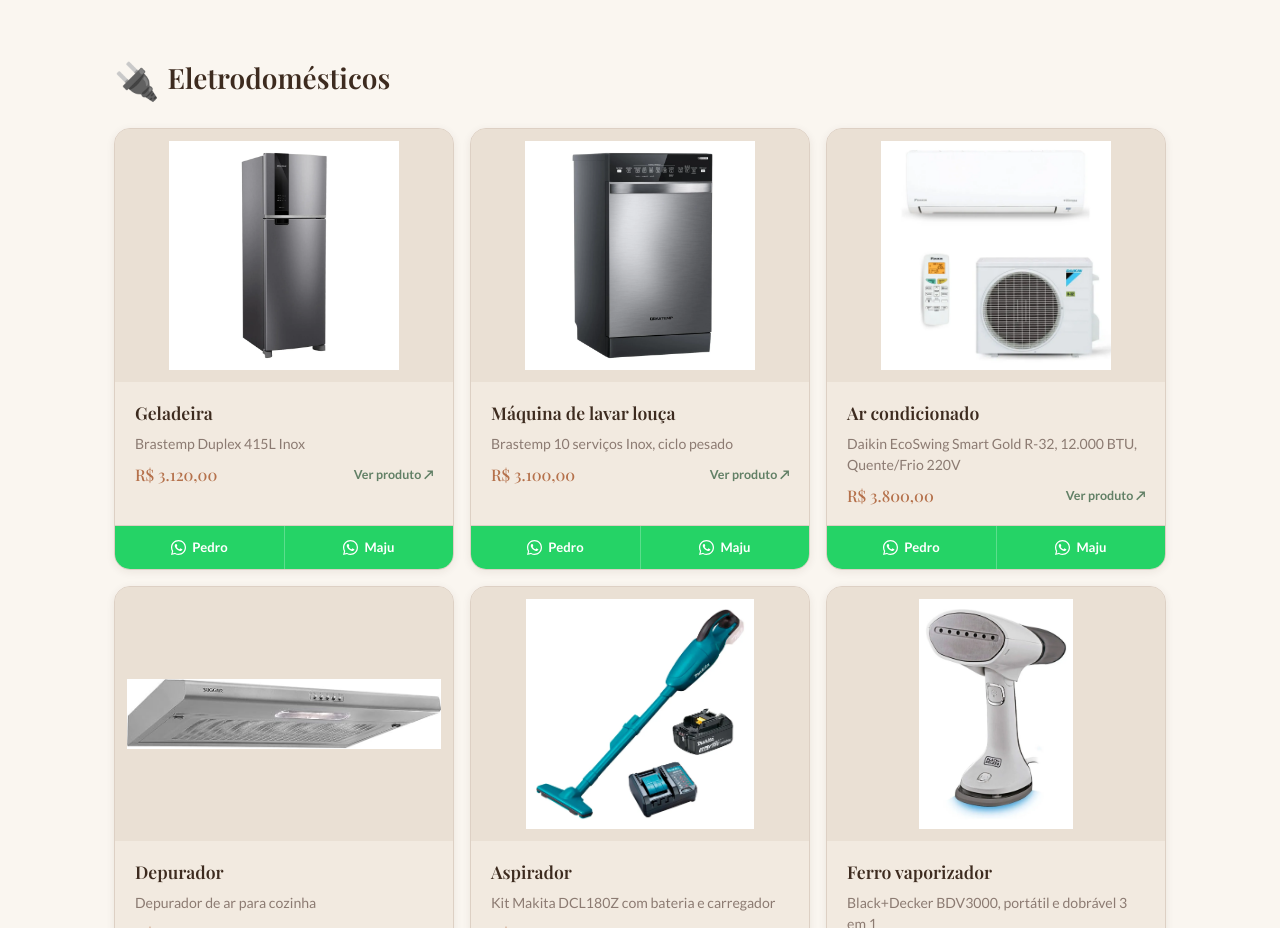
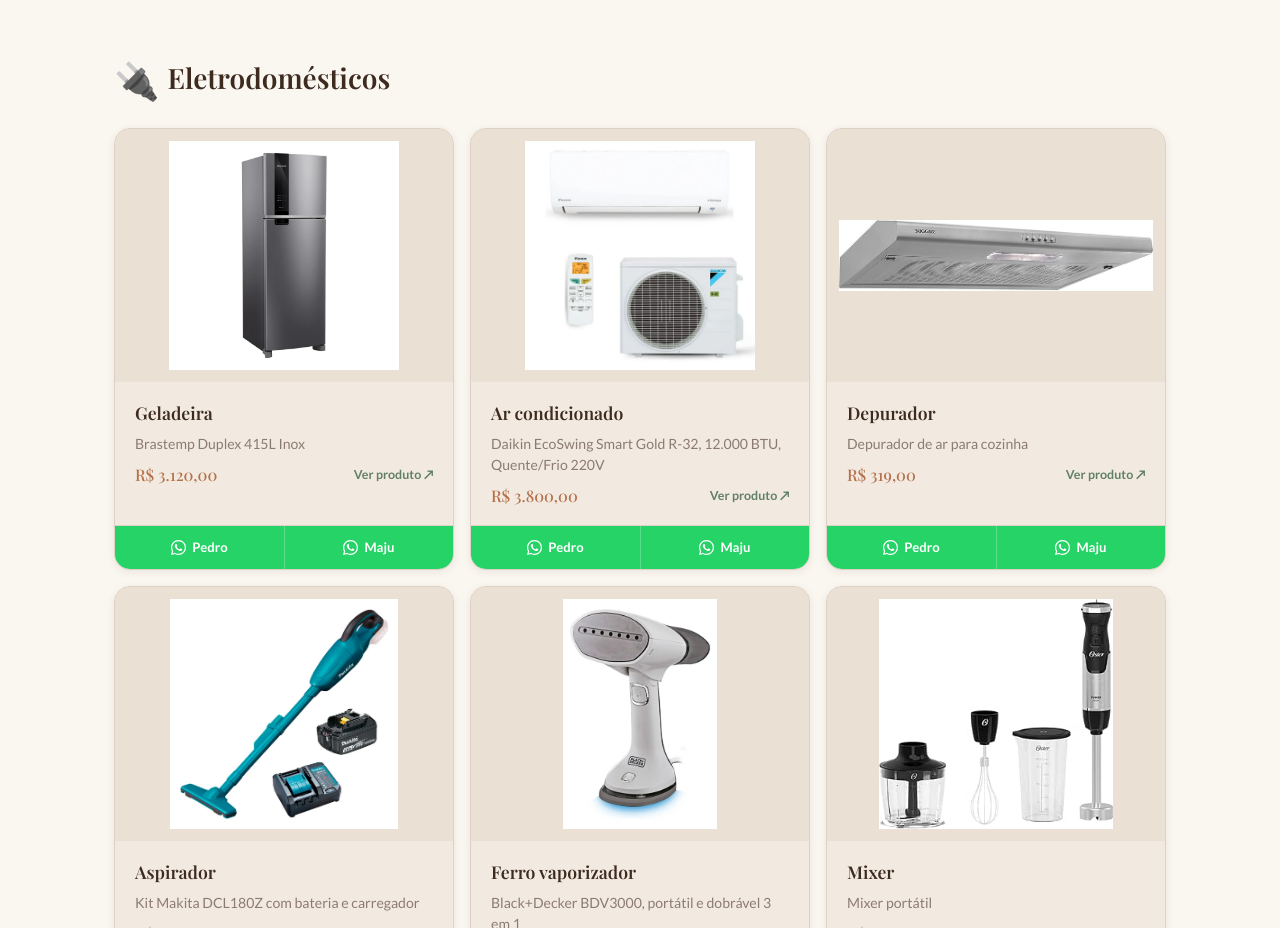
Before and after one commit to pedroaccastilho/lista-casa-nova, a React (Vite) app: page / in a window 1280 px wide. Shown: the part 1183-2111 px from the top of the page. Built offline with nearby package versions, Linux system fonts and the light colour scheme; a web font is replaced by a local one.

Commit message:
Remove item máquina de lavar louça da lista de presentes

```diff
--- a/src/data/items.ts
+++ b/src/data/items.ts
@@ -30,14 +30,7 @@ export const categories: Category[] = [
         link: 'https://www.brastemp.com.br/geladeira-brastemp-duplex-415l-inox/p?idsku=326199071&gad_source=1&gad_campaignid=21164263367&gbraid=0AAAAADJ0Bqo0dRXqbT-VRG0j2Or5e-rxq&gclid=Cj0KCQjwp7jOBhDGARIsABe7C4ehKrW5-19YVk48dRZdFSLm60yvlEx5rsYJVr-pvnXZXHJX7hE0ivQaAghAEALw_wcB',
         image: '/lista-casa-nova/images/products/geladeira.jpg',
       },
-      {
-        id: 2,
-        name: 'Máquina de lavar louça',
-        description: 'Brastemp 10 serviços Inox, ciclo pesado',
-        estimatedPrice: 'R$ 3.100,00',
-        link: 'https://www.brastemp.com.br/lava-loucas-10-servicos-inox-ciclo-pesado-blf10br/p?idsku=326020167&gad_source=1&gad_campaignid=21164263367&gbraid=0AAAAADJ0Bqo0dRXqbT-VRG0j2Or5e-rxq&gclid=Cj0KCQjwp7jOBhDGARIsABe7C4fMZRaizkCe8PNJu77d6vVIi8bEP9oNdfmQWrEjEi5KAvgOQFjpZUoaAkkzEALw_wcB',
-        image: '/lista-casa-nova/images/products/lava-loucas.jpg',
-      },
+
       {
         id: 3,
         name: 'Ar condicionado',
```
